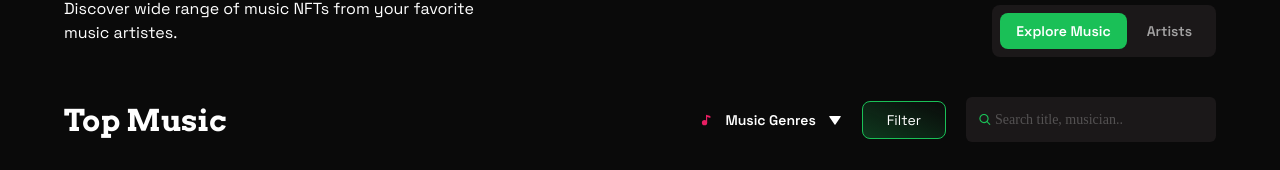
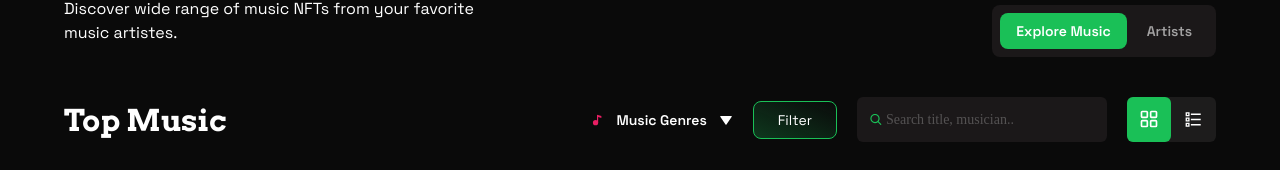
Before and after one commit to osas2211/music-nfts, a Next.js app: page /market in a window 1280 px wide. Shown: the part 232-402 px from the top of the page. Built offline with nearby package versions, Linux system fonts and the light colour scheme; a web font is replaced by a local one.

Commit message:
add Grid toggler

```diff
--- a/components/market/TopMusic.tsx
+++ b/components/market/TopMusic.tsx
@@ -1,12 +1,15 @@
 "use client"
-import React from "react"
+import React, { useState } from "react"
 import { FcMusic } from "react-icons/fc"
 import { BiSolidDownArrow } from "react-icons/bi"
 import { Input } from "antd"
 import { CgSearch } from "react-icons/cg"
 import { MusicCard } from "./MusicCard"
+import { LuLayoutGrid } from "react-icons/lu"
+import { LiaListUlSolid } from "react-icons/lia"
 
 export const TopMusic = () => {
+  const [isGrid, setIsGrid] = useState(true)
   return (
     <div>
       <div className="flex justify-between items-center gap-3 flex-wrap">
@@ -29,6 +32,24 @@ export const TopMusic = () => {
               prefix={<CgSearch className="text-primary-default" />}
             />
           </div>
+          <div className="flex bg-dark-700/70 rounded-md">
+            <div
+              className={`p-3 rounded-md cursor-pointer ${
+                isGrid ? "bg-primary-default" : ""
+              }`}
+              onClick={() => setIsGrid(true)}
+            >
+              <LuLayoutGrid size={20} />
+            </div>
+            <div
+              className={`p-3 rounded-md cursor-pointer ${
+                !isGrid ? "bg-primary-default" : ""
+              }`}
+              onClick={() => setIsGrid(false)}
+            >
+              <LiaListUlSolid size={21} />
+            </div>
+          </div>
         </div>
       </div>
       <div className="grid md:grid-cols-5 grid-cols-1 my-5 md:my-7 gap-5">
```
